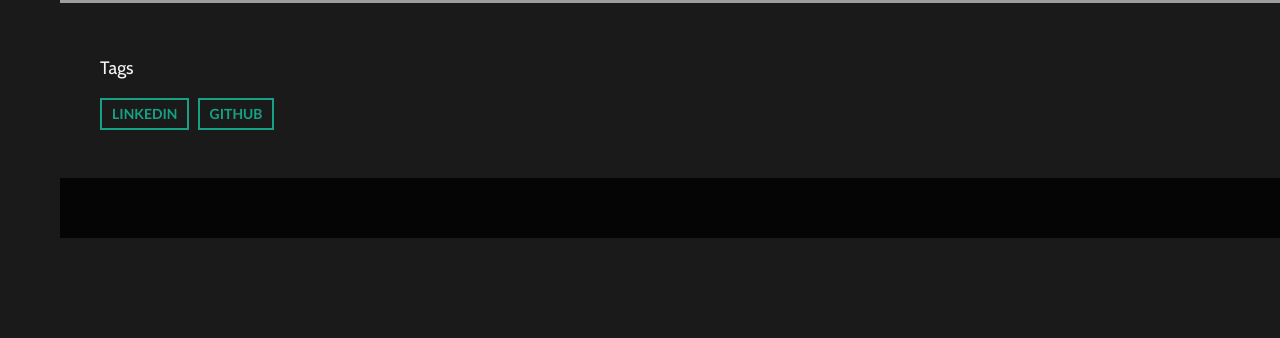
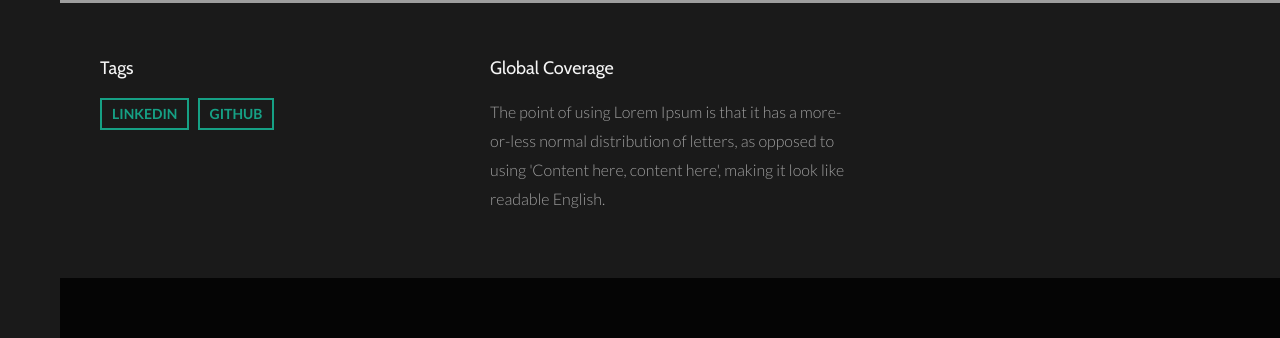
Before and after one commit to StevenHauCorvus/ReuploadPortfolio.io, a website: page contact-us.html in a window 1280 px wide. Shown: the part 803-1141 px from the top of the page. Before the commit the page ends 1041 px from the top, so only its background shows below. Drawn offline with nearby package versions, Linux system fonts and the light colour scheme; some packages are replaced by stand-ins of ours; grey boxes are pictures that could not be loaded.

Commit message:
push test

```diff
--- a/contact-us.html
+++ b/contact-us.html
@@ -219,7 +219,8 @@
 					</ul>
 				</div><!--col-lg-4-->
 				<div class="col-lg-4">
-
+					<h4 class="widget-title">Global Coverage</h4>
+					<p>The point of using Lorem Ipsum is that it has a more-or-less normal distribution of letters, as opposed to using 'Content here, content here', making it look like readable English.</p>
 				</div><!--col-lg-4-->
 				<div class="col-lg-4">
 
```
